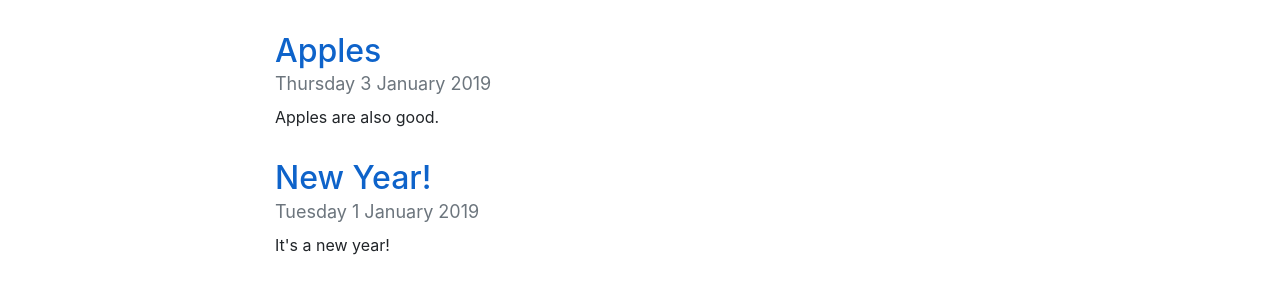
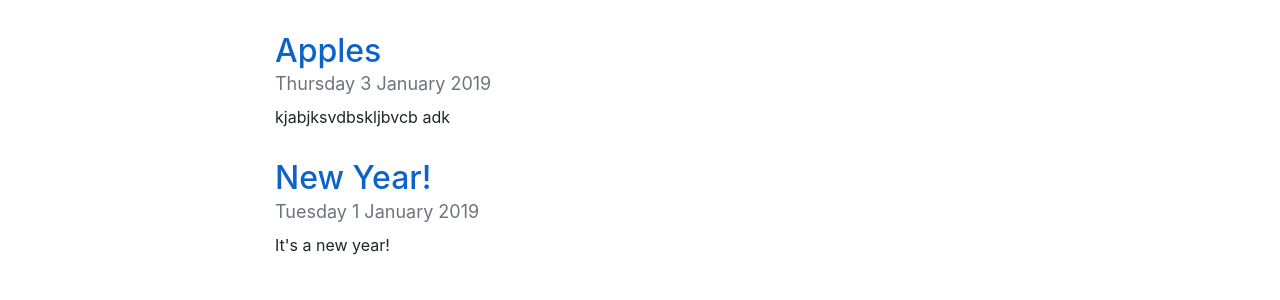
Before and after one commit to djcarter85/codingblog, a Jekyll site: the page built from index.html, in a window 1280 px wide. Shown: the part 254-554 px from the top of the page. Built offline with Jekyll 4.4.1, drawn with Linux system fonts in a browser that asks for light colours; nearby versions of some CDN libraries; the list of posts is cut into pages by our own code.

Commit message:
Use excerpt if no summary exists

```diff
--- a/_includes/posts.html
+++ b/_includes/posts.html
@@ -8,7 +8,9 @@
       <h2><a href="{{ post.url | prepend: site.baseurl }}">{{ post.title }}</a></h2>
       <p class="date">{{ post.date | date: "%A %e %B %Y" }}</p>
       {% if post.summary %}
-      <p class="summary">{{ post.summary }}</p>
+      <p>{{ post.summary }}</p>
+      {% else %}
+      {{ post.excerpt }}
       {% endif %}
     </div>
     {% endfor %}
--- a/_posts/2019-01-03-apples.md
+++ b/_posts/2019-01-03-apples.md
@@ -1,6 +1,5 @@
 ---
 title: Apples
-summary: Apples are also good.
 ---
 
 kjabjksvdbskljbvcb adk
```
